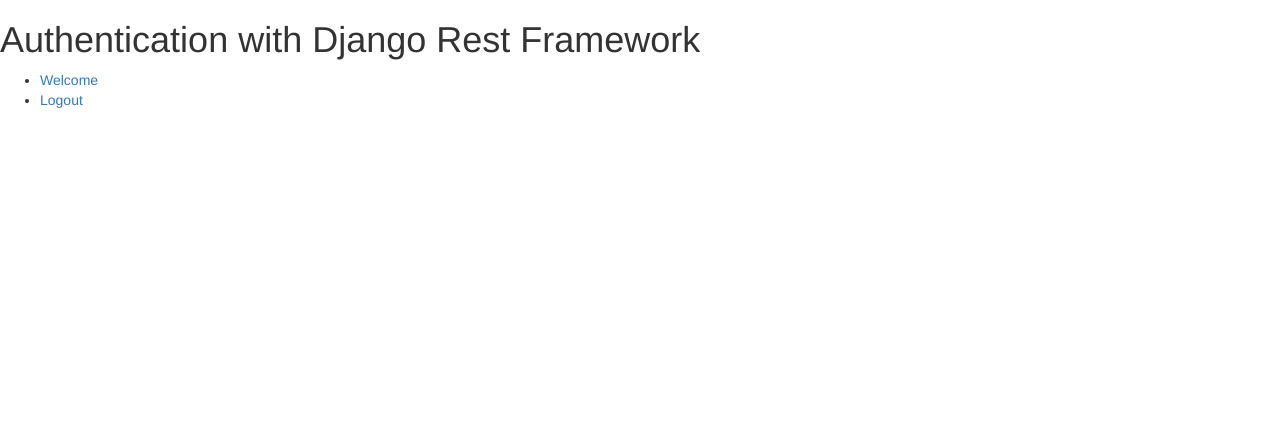
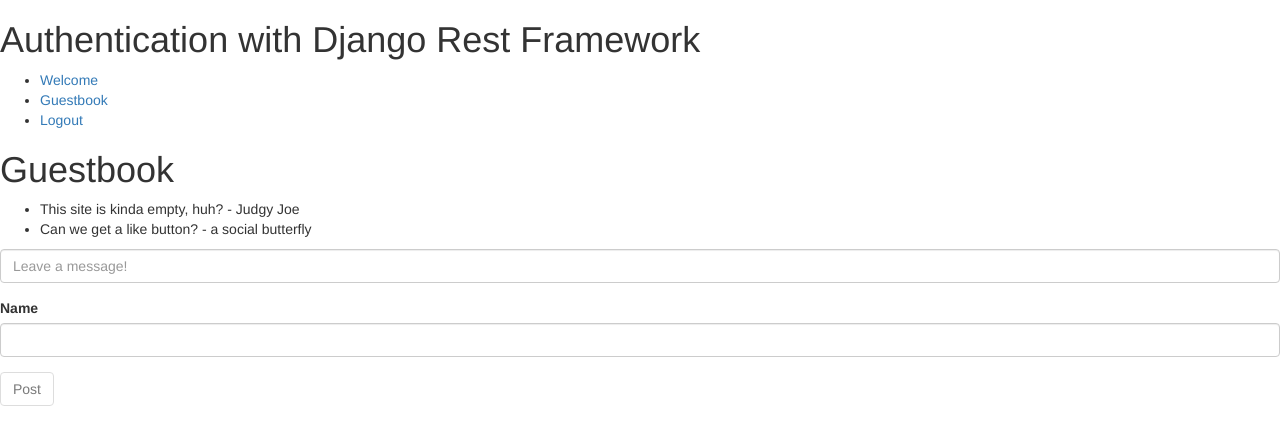
Before and after one commit to GuarantySupportInc/angular_drf_auth, an Angular app in the folder ngauth/: page /guestbook in a window 1280 px wide. Before the commit this address led to /. Shown: the top 444 px of the page. Built offline with nearby package versions, Linux system fonts and the light colour scheme; sample sign-in values are in the browser's storage.

Commit message:
Created the frontend for the guestbook

```diff
--- a/ngauth/src/app/app-routing.module.ts
+++ b/ngauth/src/app/app-routing.module.ts
@@ -3,6 +3,7 @@
 
 import { LoginComponent } from './login/login.component';
 import { WelcomeComponent } from './welcome/welcome.component';
+import { GuestbookComponent } from './guestbook/guestbook.component';
 import { AuthGuardService } from './auth-guard.service';
 
 const routes: Routes = [
@@ -15,7 +16,12 @@
     path: 'welcome',
     component: WelcomeComponent,
     canActivate: [AuthGuardService],
-  }
+  },
+  {
+    path: 'guestbook',
+    component: GuestbookComponent,
+    canActivate: [AuthGuardService],
+  },
 ];
 
 @NgModule({
--- a/ngauth/src/app/app.component.html
+++ b/ngauth/src/app/app.component.html
@@ -5,6 +5,7 @@
     <ul>
       <li *ngIf="!auth.loggedIn()"><a [routerLink]="'/login'">Login</a></li>
       <li *ngIf="auth.loggedIn()"><a [routerLink]="'/welcome'">Welcome</a></li>
+      <li *ngIf="auth.loggedIn()"><a [routerLink]="'/guestbook'">Guestbook</a></li>
       <li *ngIf="auth.loggedIn()"><a href="#" (click)="onLogoutClick()">Logout</a></li>
     </ul>
   </div>
--- a/ngauth/src/app/app.module.ts
+++ b/ngauth/src/app/app.module.ts
@@ -8,12 +8,14 @@
 import { AppComponent } from './app.component';
 import { LoginComponent } from './login/login.component';
 import { WelcomeComponent } from './welcome/welcome.component';
+import { GuestbookComponent } from './guestbook/guestbook.component';
 
 @NgModule({
   declarations: [
     AppComponent,
     LoginComponent,
     WelcomeComponent,
+    GuestbookComponent,
   ],
   imports: [
     BrowserModule,
--- /dev/null
+++ b/ngauth/src/app/guestbook/guestbook.component.html
@@ -0,0 +1,28 @@
+<h1>Guestbook</h1>
+
+<p *ngIf="!guestbook_entries">No one has signed the guestbook yet...</p>
+<ul *ngIf="guestbook_entries">
+  <li *ngFor="let entry of guestbook_entries">{{ entry.quote }} - {{ entry.name }}</li>
+</ul>
+
+<form #newEntryForm="ngForm" (ngSubmit)="onSubmit()">
+  <div class="form-group">
+    <input type="text"
+           placeholder="Leave a message!"
+           class="form-control"
+           required
+           [(ngModel)]="quote"
+           name="quote">
+  </div>
+  <div class="form-group">
+    <label for="name">Name</label>
+    <input type="text"
+           class="form-control"
+           required
+           [(ngModel)]="name"
+           name="name">
+  </div>
+  <button type="submit"
+          class="btn btn-default"
+          [disabled]="!newEntryForm.form.valid">Post</button>
+</form>
--- /dev/null
+++ b/ngauth/src/app/guestbook/guestbook.component.ts
@@ -0,0 +1,30 @@
+import { Component, OnInit } from '@angular/core';
+
+@Component({
+  selector: 'app-guestbook',
+  templateUrl: './guestbook.component.html',
+  styleUrls: ['./guestbook.component.css']
+})
+export class GuestbookComponent implements OnInit {
+  guestbook_entries = [
+    {quote: 'This site is kinda empty, huh?', name: 'Judgy Joe'},
+    {quote: 'Can we get a like button?', name: 'a social butterfly'},
+  ];
+  // variables for new entries
+  name: String;
+  quote: String;
+
+  constructor() { }
+
+  ngOnInit() {
+
+  }
+
+  onSubmit() {
+    let new_entry = {quote: this.quote, name: this.name};
+    this.quote = '';
+    this.name = '';
+    this.guestbook_entries.push(new_entry);
+  }
+
+}
```
Also changed, not shown: ngauth/src/app/guestbook/guestbook.component.css (added), 1 other file (tests, documents, lock files or other folders).
